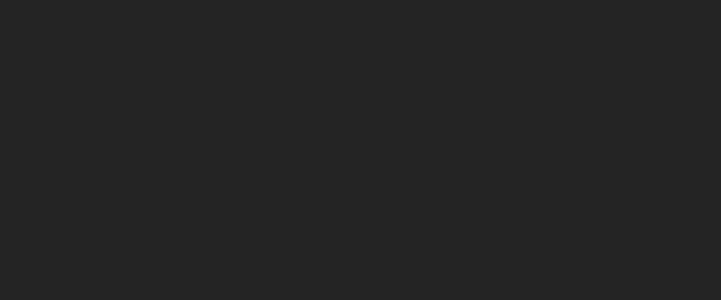
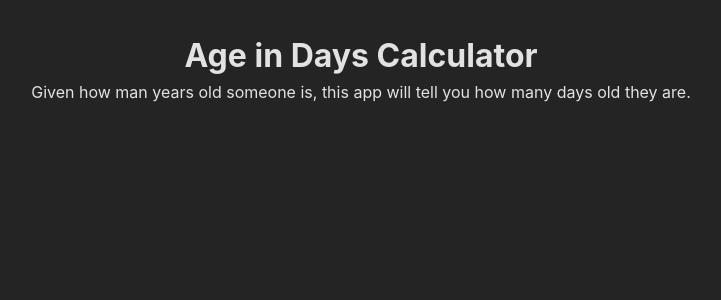
Before and after one commit to Ryanfrump/days-lived-calculator-js, a React (Vite) app: page / in a window 1280 px wide. Shown: the top 300 px of the page, without its empty margins (279-1000 px from the left). Built offline with nearby package versions, Linux system fonts and the light colour scheme.

Commit message:
add calculator component

```diff
--- a/src/App.tsx
+++ b/src/App.tsx
@@ -1,7 +1,21 @@
 import "./App.css";
+import Calculator from "./Calculator";
 
 function App() {
-  return <></>;
+  return (
+    <>
+      <header>
+        <h1>Age in Days Calculator</h1>
+        <p>
+          Given how man years old someone is, this app will tell you how many
+          days old they are.
+        </p>
+      </header>
+      <main>
+        <Calculator />
+      </main>
+    </>
+  );
 }
 
 export default App;
--- /dev/null
+++ b/src/Calculator.tsx
@@ -0,0 +1,7 @@
+import React from "react";
+
+const Calculator: React.FC = () => {
+  return <></>;
+};
+
+export default Calculator;
```
